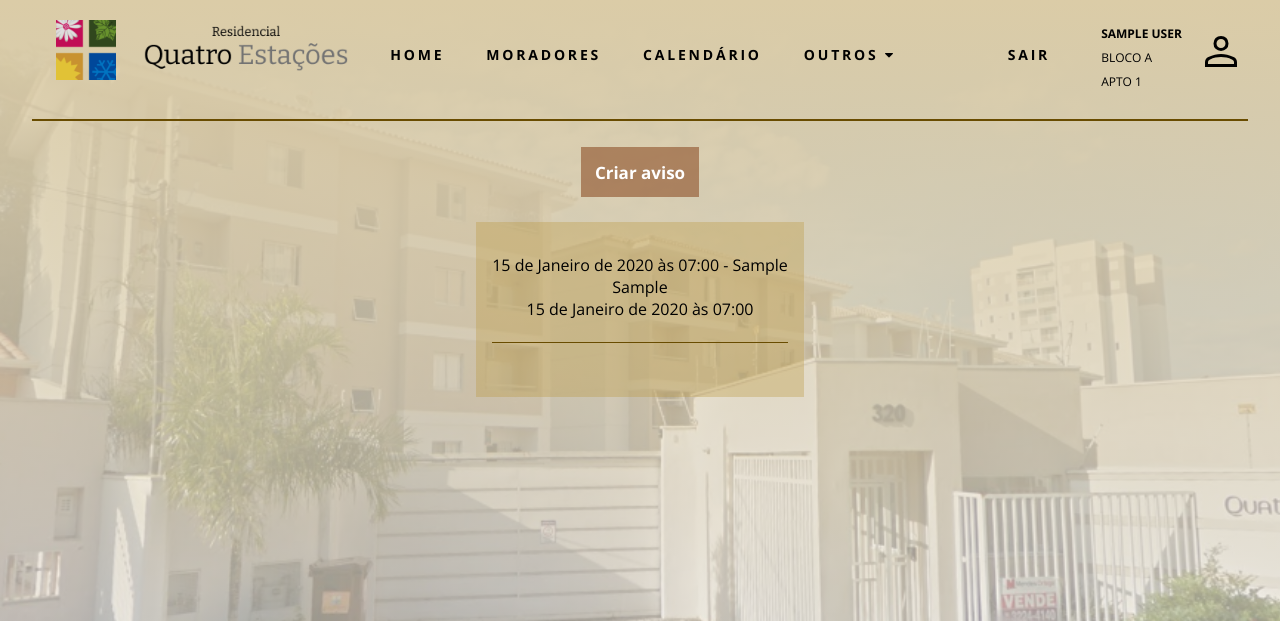
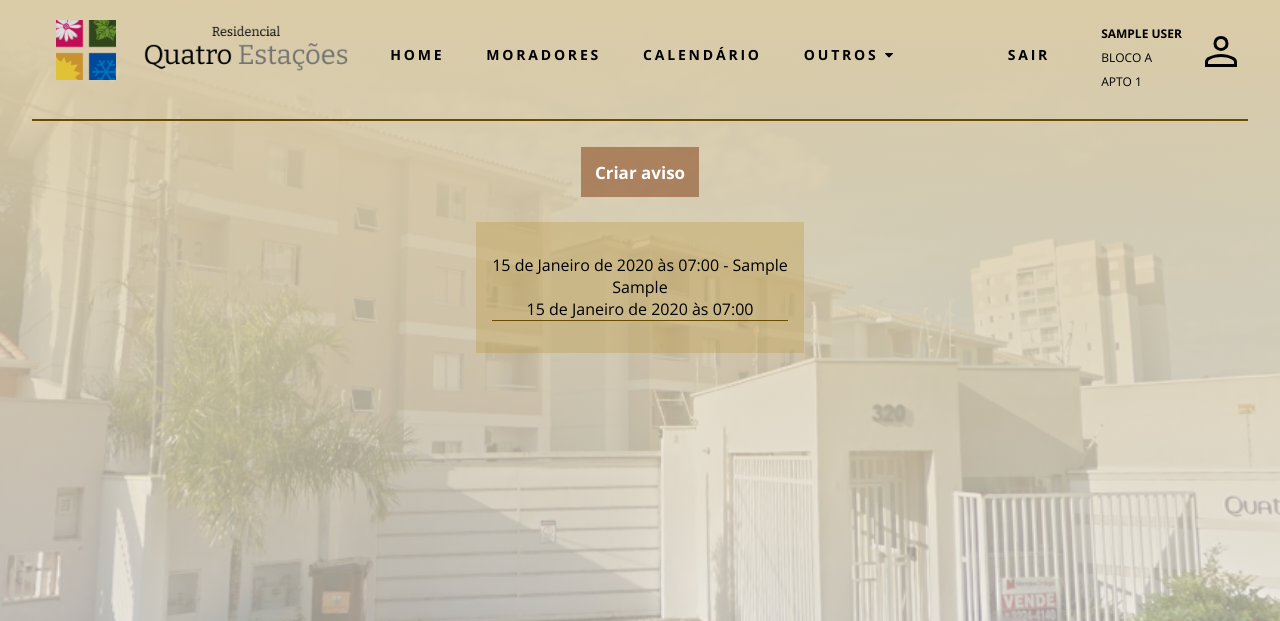
Before and after one commit to fiorellilucas/quatro-estacoes, a Django app: page /avisos/ in a window 1280 px wide. Shown: the top 621 px of the page. Run offline with Django 4.2, Linux system fonts and the light colour scheme; a user stored in the database is signed in; tables that the repository leaves empty hold one stand-in row (values such as "Sample post"); parts of the project's set-up code (start-up, migrations or seed data) failed here and were passed over.

Commit message:
Trocar tag <p> por lista na lista de avisos

```diff
--- a/quatroestacoes/templates/quatroestacoes/avisos/lista.html
+++ b/quatroestacoes/templates/quatroestacoes/avisos/lista.html
@@ -11,15 +11,15 @@
     </div>
     <div class="container-lista">
         {% if avisos %}
-            {% for aviso in avisos %}
-                <p style="border-bottom: 1px solid #694C00;">
-                    {{ aviso.data_postagem }} - {{ aviso.assunto }}<br>
-                    {{ aviso.corpo }}<br>
-                    {{ aviso.data_evento }}
-                    <br><br>
-                </p>
-                <br>
-            {% endfor %}
+            <ul style="padding: 0;">
+                {% for aviso in avisos %}
+                    <li style="border-bottom: 1px solid #694C00;">
+                        {{ aviso.data_postagem }} - {{ aviso.assunto }}<br>
+                        {{ aviso.corpo }}<br>
+                        {{ aviso.data_evento }}
+                    </li>
+                {% endfor %}
+            </ul>
         {% else %}
             <p>Nenhum aviso disponível.</p>
         {% endif %}
```
